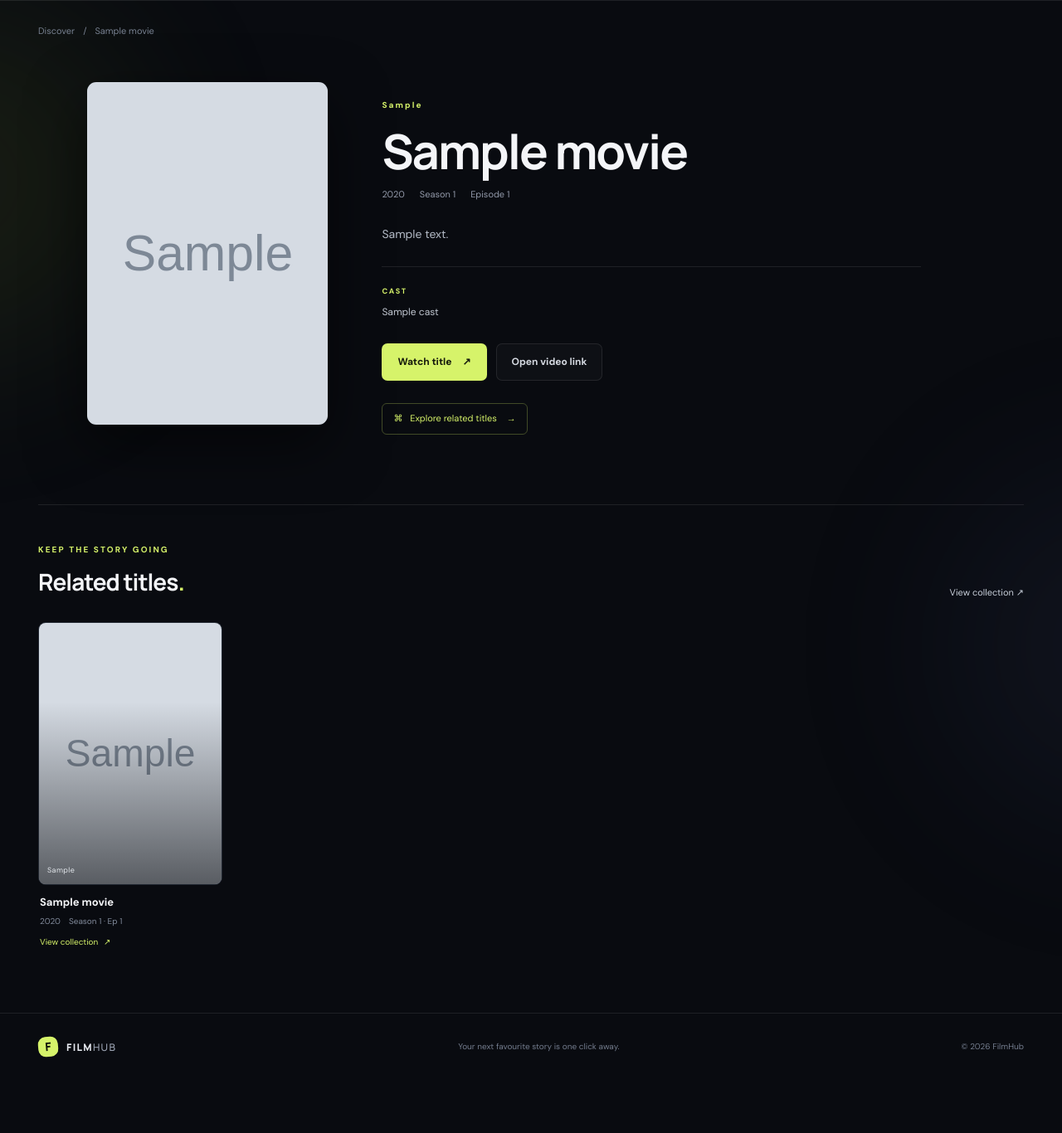
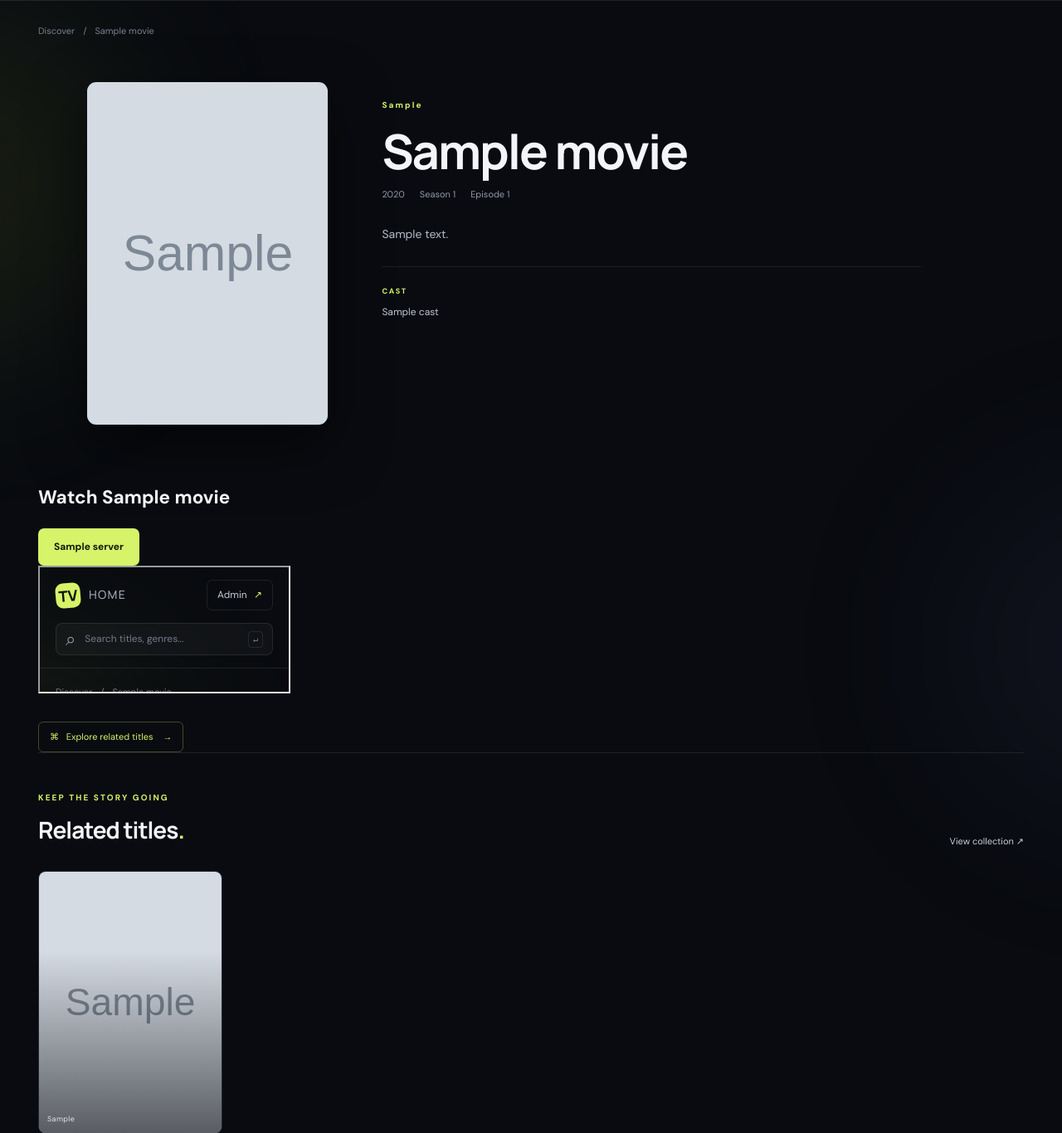
Before and after one commit to Som3aVoda/WebPython, a Flask app: template templates/movie.html in a window 1280 px wide. Shown: the part 81-1447 px from the top of the page at 83% size. Before the commit the page ends 1356 px from the top, so only its background shows below. Run offline with Flask 3, Linux system fonts and the light colour scheme; the template is opened without the code that fills it: most values are stand-ins (such as "Sample title", 1, 10 or a date in 2020); grey boxes marked "Sample" are stand-in pictures.

Commit message:
Update movie.html

```diff
--- a/templates/movie.html
+++ b/templates/movie.html
@@ -1,7 +1,128 @@
-{% extends 'base.html' %}{% block title %}{{ movie.title }} — FilmHub{% endblock %}{% block content %}
-<div class="breadcrumbs"><a href="{{ url_for('home') }}">Discover</a><span>/</span><span>{{ movie.title }}</span></div>
-<section class="detail-layout"><div class="detail-poster">{% if movie.img %}<img src="{{ movie.img }}" alt="{{ movie.title }} poster">{% else %}<div class="poster-fallback detail-fallback">{{ movie.title[:1]|upper }}</div>{% endif %}</div><div class="detail-copy"><span class="eyebrow">{% if movie.media_type %}{{ movie.media_type }}{% elif movie.type %}{{ movie.type }}{% else %}NOW IN YOUR LIBRARY{% endif %}</span><h1>{{ movie.title }}</h1><div class="detail-meta">{% if movie.release_year %}<span>{{ movie.release_year }}</span>{% endif %}{% if movie.season_number %}<span>Season {{ movie.season_number }}</span>{% endif %}{% if movie.episode_number %}<span>Episode {{ movie.episode_number }}</span>{% endif %}</div><p class="detail-description">{{ movie.desc or 'No description has been added yet.' }}</p>{% if movie.cast %}<div class="detail-field"><span>CAST</span><p>{{ movie.cast }}</p></div>{% endif %}
-{% if movie.url %}<div class="watch-actions"><a class="button button-primary" href="{{ movie.url }}" target="_blank" rel="noopener noreferrer">Watch title <span>↗</span></a><a class="button button-ghost" href="{{ movie.url }}" target="_blank" rel="noopener noreferrer">Open video link</a></div>{% else %}<p class="muted-note">A video link has not been added for this title yet.</p>{% endif %}
-{% if movie.franchise_id or movie.rel or movie.related_ids %}<a class="collection-pill" href="{{ url_for('collection', collection_id=movie.id) }}">⌘ &nbsp; Explore related titles <span>→</span></a>{% endif %}</div></section>
-{% if related %}<section class="library-section related-section"><div class="section-heading"><div><span class="eyebrow">KEEP THE STORY GOING</span><h2>Related titles<span class="accent-dot">.</span></h2></div><a class="text-link" href="{{ url_for('collection', collection_id=movie.id) }}">View collection ↗</a></div><div class="movie-grid">{% for movie in related %}{% include '_card.html' %}{% endfor %}</div></section>{% endif %}
+
+{% extends 'base.html' %}
+{% block title %}{{ movie.title }} — Tvhome{% endblock %}
+{% block content %}
+
+<div class="breadcrumbs">
+    <a href="{{ url_for('home') }}">Discover</a>
+    <span>/</span>
+    <span>{{ movie.title }}</span>
+</div>
+
+<section class="detail-layout">
+    <div class="detail-poster">
+        {% if movie.img %}
+            <img src="{{ movie.img }}" alt="{{ movie.title }} poster">
+        {% else %}
+            <div class="poster-fallback detail-fallback">{{ movie.title[:1]|upper }}</div>
+        {% endif %}
+    </div>
+
+    <div class="detail-copy">
+        <span class="eyebrow">
+            {% if movie.media_type %}{{ movie.media_type }}
+            {% elif movie.type %}{{ movie.type }}
+            {% else %}NOW IN YOUR LIBRARY{% endif %}
+        </span>
+
+        <h1>{{ movie.title }}</h1>
+
+        <div class="detail-meta">
+            {% if movie.release_year %}<span>{{ movie.release_year }}</span>{% endif %}
+            {% if movie.season_number %}<span>Season {{ movie.season_number }}</span>{% endif %}
+            {% if movie.episode_number %}<span>Episode {{ movie.episode_number }}</span>{% endif %}
+        </div>
+
+        <p class="detail-description">
+            {{ movie.desc or 'No description has been added yet.' }}
+        </p>
+
+        {% if movie.cast %}
+            <div class="detail-field">
+                <span>CAST</span>
+                <p>{{ movie.cast }}</p>
+            </div>
+        {% endif %}
+
+    </div>
+</section>
+
+<section class="watch-section">
+    <h2>Watch {{ movie.title }}</h2>
+
+    {% set servers = movie.servers or [] %}
+
+    {% if not servers and movie.url %}
+        {% set servers = [{'name': 'Main Server', 'url': movie.url}] %}
+    {% endif %}
+
+    {% if servers %}
+        <div class="server-buttons">
+            {% for server in servers %}
+                <button
+                    type="button"
+                    class="button {% if loop.first %}button-primary{% else %}button-ghost{% endif %} server-button"
+                    data-server-url="{{ server.url }}"
+                    onclick="changeServer(this)">
+                    {{ server.name }}
+                </button>
+            {% endfor %}
+        </div>
+
+        <div class="video-player-container">
+            <iframe
+                id="video-player"
+                src="{{ servers[0].url }}"
+                title="{{ movie.title }} video player"
+                allowfullscreen
+                allow="autoplay; encrypted-media; picture-in-picture"
+                referrerpolicy="no-referrer">
+            </iframe>
+        </div>
+
+        <script>
+            function changeServer(button) {
+                const player = document.getElementById('video-player');
+                const buttons = document.querySelectorAll('.server-button');
+
+                player.src = button.dataset.serverUrl;
+
+                buttons.forEach(btn => {
+                    btn.classList.remove('button-primary');
+                    btn.classList.add('button-ghost');
+                });
+
+                button.classList.remove('button-ghost');
+                button.classList.add('button-primary');
+            }
+        </script>
+    {% else %}
+        <p class="muted-note">No video servers have been added for this title yet.</p>
+    {% endif %}
+</section>
+
+{% if movie.franchise_id or movie.rel or movie.related_ids %}
+    <a class="collection-pill" href="{{ url_for('collection', collection_id=movie.id) }}">
+        ⌘ &nbsp; Explore related titles <span>→</span>
+    </a>
+{% endif %}
+
+{% if related %}
+    <section class="library-section related-section">
+        <div class="section-heading">
+            <div>
+                <span class="eyebrow">KEEP THE STORY GOING</span>
+                <h2>Related titles<span class="accent-dot">.</span></h2>
+            </div>
+            <a class="text-link" href="{{ url_for('collection', collection_id=movie.id) }}">View collection ↗</a>
+        </div>
+
+        <div class="movie-grid">
+            {% for movie in related %}
+                {% include '_card.html' %}
+            {% endfor %}
+        </div>
+    </section>
+{% endif %}
+
 {% endblock %}
```
